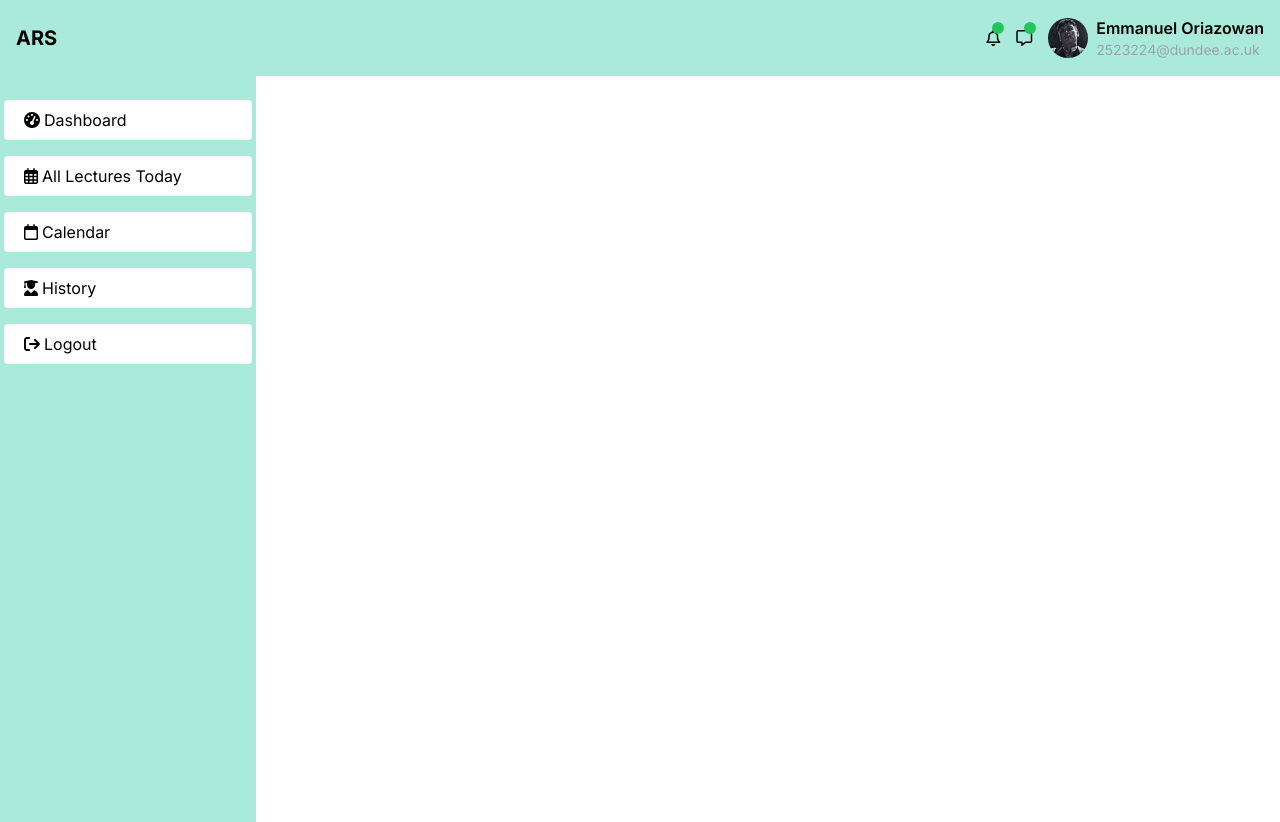
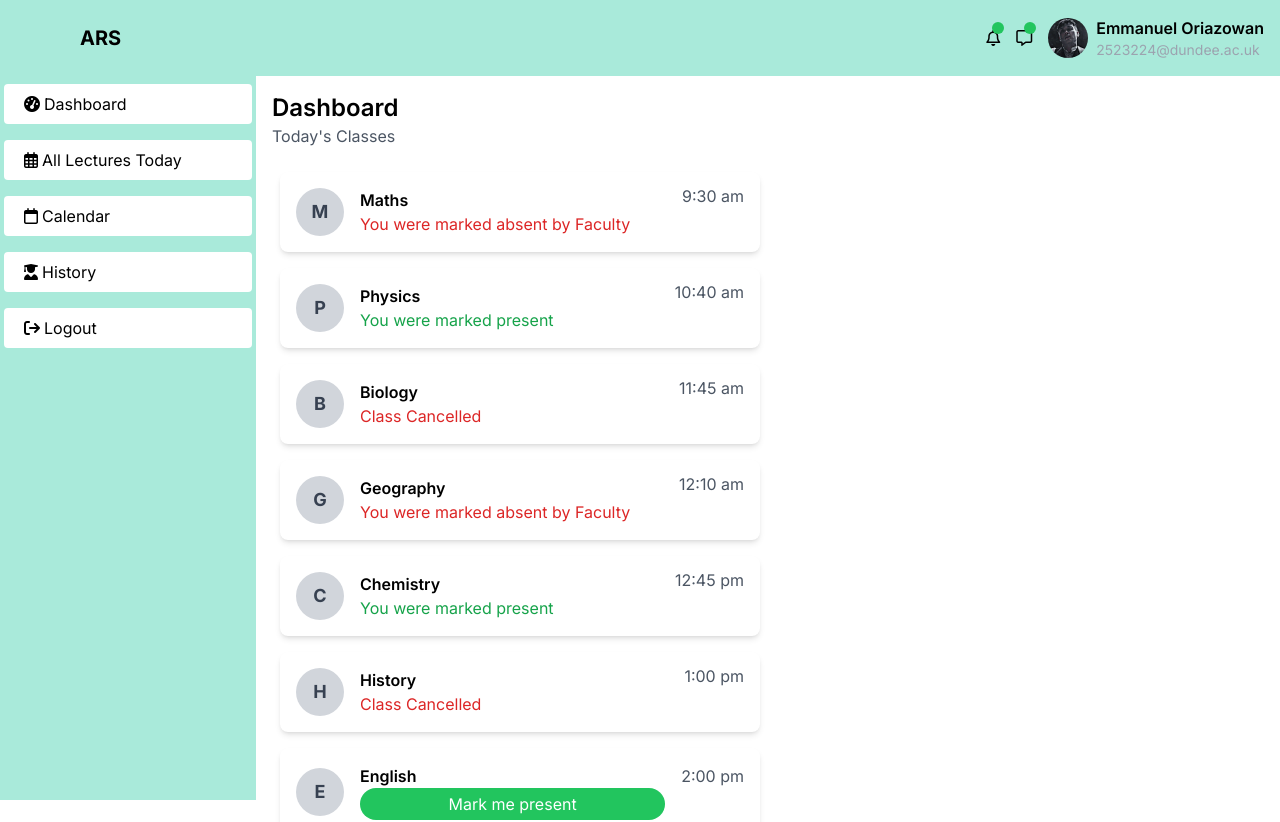
Before and after one commit to Emmanuel-Ehis/attendance-recording-software, a Next.js app: page / in a window 1280 px wide. Shown: the top 822 px of the page. Built offline with nearby package versions, Linux system fonts and the light colour scheme; a web font is replaced by a local one.

Commit message:
dashboard my classes

```diff
--- /dev/null
+++ b/src/app/components/Dashboard.jsx
@@ -0,0 +1,62 @@
+// src/app/components/Dashboard.jsx
+import React from 'react';
+
+const classes = [
+  { name: 'Maths', time: '9:30 am', status: 'absent' },
+  { name: 'Physics', time: '10:40 am', status: 'present' },
+  { name: 'Biology', time: '11:45 am', status: 'cancelled' },
+  { name: 'Geography', time: '12:10 am', status: 'absent' },
+  { name: 'Chemistry', time: '12:45 pm', status: 'present' },
+  { name: 'History', time: '1:00 pm', status: 'cancelled' },
+  { name: 'English', time: '2:00 pm', status: 'OnTime' },
+  { name: 'Hindi', time: '2:30 pm', status: 'present' },
+  { name: 'Social Studies', time: '3:00 pm', status: 'present' },
+  { name: 'Computer Science', time: '3:30 pm', status: 'OnTime' },
+  // Add more class objects
+];
+
+const Dashboard = () => {
+  const currentRoute = "Today's Classes";
+
+  return (
+    <div className="p-8 mt-[-4rem]">
+      <div className="py-4 px-8">
+        <h1 className="text-2xl font-semibold text-black">Dashboard</h1>
+        <p className="text-gray-600">{currentRoute}</p>
+      </div>
+
+      <div className="flex flex-wrap px-8">
+        {classes.map((classItem, index) => (
+          <div
+            key={index}
+            className="bg-white rounded-lg p-4 m-2 flex items-center space-x-4 shadow-md"
+            style={{ minWidth: '30rem' }}
+          >
+            <div className="w-12 h-12 flex items-center justify-center rounded-full bg-gray-300 text-gray-700 font-bold text-lg">
+              {classItem.name[0]}
+            </div>
+            <div className="flex flex-col flex-grow">
+  <p className="font-semibold text-black">{classItem.name}</p>
+  {classItem.status === 'present' ? (
+    <p className="text-green-600">You were marked present</p>
+  ) : classItem.status === 'cancelled' ? (
+    <p className="text-red-600">Class Cancelled</p>
+  ) : classItem.status === 'absent' ? (
+    <p className="text-red-600">You were marked absent by Faculty</p>
+  ) : (
+    <button className="bg-green-500 text-white px-2 py-1 rounded-full">
+      Mark me present
+    </button>
+  )}
+</div>
+            <div className="flex items-center mt-[-2rem]">
+              <p className="text-gray-600">{classItem.time}</p>
+            </div>
+          </div>
+        ))}
+      </div>
+    </div>
+  );
+};
+
+export default Dashboard;
--- a/src/app/components/Sidebar.jsx
+++ b/src/app/components/Sidebar.jsx
@@ -4,9 +4,9 @@ import Link from "next/link";
 
 const Sidebar = () => {
   return (
-    <div className="bg-[#A9EADA] text-white h-screen w-64 py-4 flex flex-col">
+    <div className="bg-[#A9EADA] text-white h-screen w-64 py-9 mt-0 flex flex-col">
       <Link href="/dashboard">
-        <div className="flex items-center space-x-9 px-4 py-2 my-2 m-1 rounded bg-white text-black hover:bg-gray-600 hover:text-white">
+        <div className="flex items-center space-x-9 px-4 py-2 my-2 m-1 mt-[3rem] rounded bg-white text-black hover:bg-gray-600 hover:text-white">
           <i className="fas fa-tachometer-alt m-1"></i> Dashboard
         </div>
       </Link>
--- a/src/app/components/navbar.jsx
+++ b/src/app/components/navbar.jsx
@@ -5,7 +5,7 @@ import Image from 'next/image';
 
 const Navbar = () => {
   return (
-    <nav className="bg-[#A9EADA] text-white p-4 flex justify-between items-center">
+    <nav className="bg-[#A9EADA] p-4 text-white flex justify-between items-center">
       <div className="text-xl font-bold text-black">
         <Link href="/">ARS</Link>
       </div>
--- a/src/app/page.js
+++ b/src/app/page.js
@@ -1,29 +1,23 @@
 import React from 'react';
 import Navbar from '@/app/components/Navbar';
 import Sidebar from '@/app/components/Sidebar';
+import DashboardComponent from '@/app/components/Dashboard';
 
-// import { About, Explore, GetStarted, Hero } from '../sections';
 
 const Page = () => (
-  <div className="bg-white overflow-hidden">
-    <div className="z-10 position-sticky">
-      <Navbar />
-    </div>
-     <div className="relative z-0">
+  <div className="bg-white overflow-hidden flex">
+    <div className="z-10 w-16">
       <Sidebar />
     </div>
-    {/*
-    <div className="relative z-0">
-      <About />
-      <div className="gradient-03 z-10" />
-      <Explore />
+    <div className="flex-1 flex flex-col">
+    <div className="z-10 overflow-hidden">
+        <Navbar />
+      </div>
+      <div className="relative z-0 flex-1 overflow-y-hidden p-8 ml-[7rem]">
+        <DashboardComponent />
+      </div>
     </div>
-    <div className="relative">
-      <GetStarted />
-      <div className="gradient-04 z-0" />
-    </div>
-    <Footer /> */}
   </div>
-  );
+);
 
 export default Page;
```
